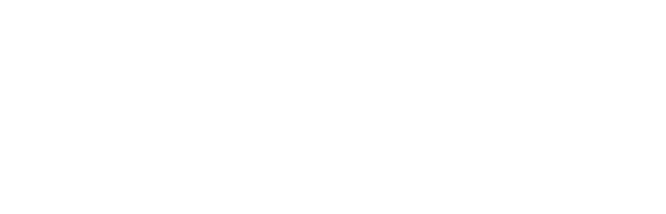
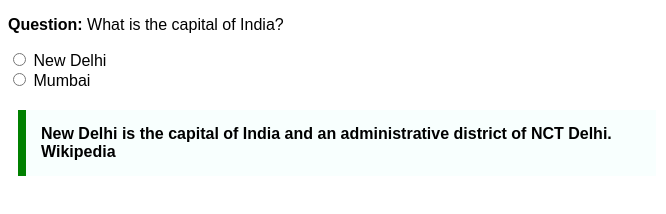
Before and after one commit to acciojob/trivia-Mr-R-e-X, a website: page main.html in a window 1280 px wide. Shown: the whole page, without its empty margins (0-666 px from the left). Drawn offline with Linux system fonts and the light colour scheme.

Commit message:
created a submission

```diff
--- a/main.html
+++ b/main.html
@@ -1,16 +1,44 @@
 <!DOCTYPE html>
+<html lang="en">
+<head>
+    <meta charset="UTF-8">
+    <meta name="viewport" content="width=device-width, initial-scale=1.0">
+    <title>Quiz</title>
+    <style>
+        body {
+            font-family: Arial, sans-serif;
+        }
 
-<html>
+        .question {
+            margin-bottom: 20px;
+        }
 
-<head>
-	<link rel="stylesheet" href="styles.css">
+        blockquote {
+            max-width: 600px;
+            margin: 10px;
+            padding: 15px;
+            border-left: 8px solid green;
+            background-color: #f8fffe;
+            font-weight: bold;
+        }
+    </style>
 </head>
+<body>
 
-<body>
-	<!-- the entire body must be written by student -->
-    <script type="text/javascript" src="./script.js">
-</script>
+<div class="question">
+    <p><strong>Question:</strong> What is the capital of India?</p>
+    <form>
+        <input type="radio" id="newDelhi" name="capital" value="New Delhi">
+        <label for="newDelhi">New Delhi</label><br>
+        <input type="radio" id="mumbai" name="capital" value="Mumbai">
+        <label for="mumbai">Mumbai</label><br>
+    </form>
+</div>
+
+<blockquote>
+    New Delhi is the capital of India and an administrative district of NCT Delhi.
+    <footer>Wikipedia</footer>
+</blockquote>
 
 </body>
-
 </html>
```
